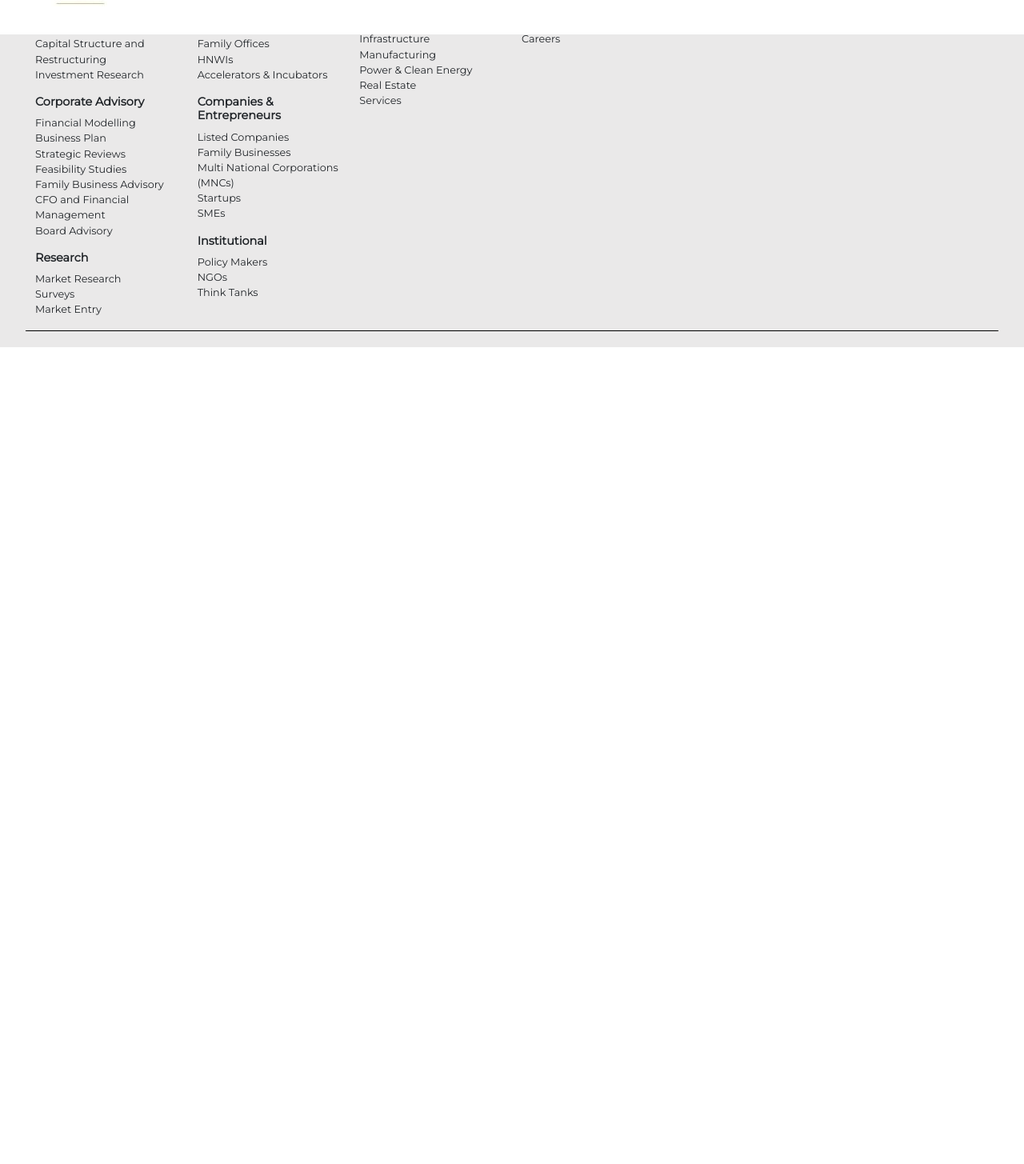
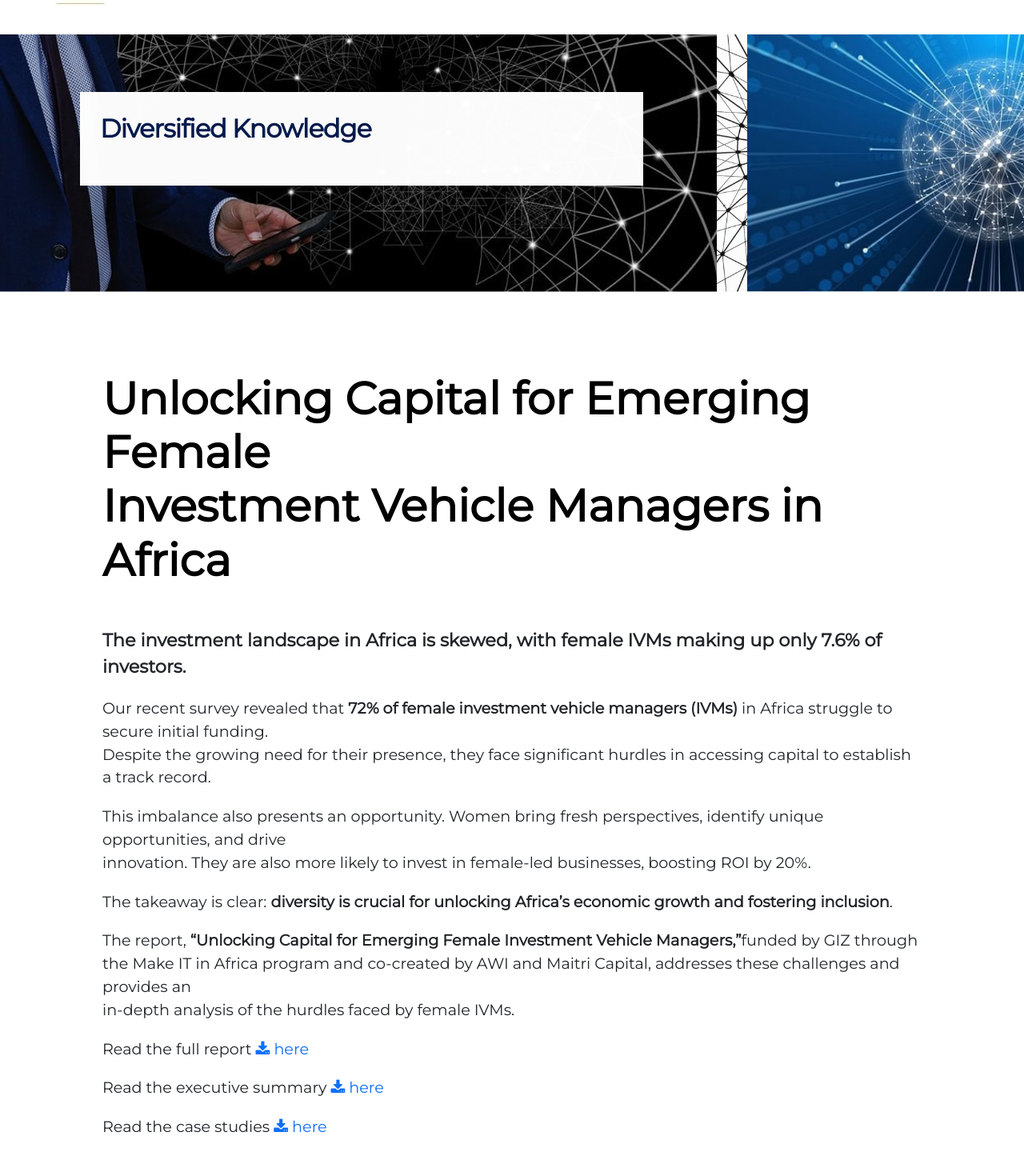
Before and after one commit to ealpha072/maitri_capital, a React (Create React App) app in the folder frontend/: page /knowledge/Unlocking_Capital_for_Emerging_Female_Investment_Vehicle_Managers_in_Africa in a window 1280 px wide. Shown: the part 135-1590 px from the top of the page at 80% size. Before the commit the page ends 800 px from the top, so only its background shows below. Built offline with nearby package versions, Linux system fonts and the light colour scheme; the HTML template or start-up script is replaced by a standard one.

Commit message:
AWI Additions

```diff
--- a/frontend/src/Home.jsx
+++ b/frontend/src/Home.jsx
@@ -16,6 +16,7 @@ import Credentials from './components/Credentials'
 import Casestudy from './components/Casestudy'
 import Clients from './components/Clients'
 import Careers from './components/Careers'
+import AwiComponent from './components/awi'
 
 
 const Home = () => {
@@ -32,7 +33,6 @@ const Home = () => {
 					<Route path='/team' element={ <Team /> } />
 					<Route path='/contact' element={ <Contact /> } />
 					<Route path='/knowledge' element={<Knowledge />} />
-
 					<Route
 						path="/static/media/Understanding_The_Kenyan_Startup_Ecosystem_Report_Final.3189e45751741ced2d0f.pdf"
 						element={ <Navigate to="/knowledge" /> }
@@ -42,6 +42,10 @@ const Home = () => {
 					<Route path='/clients' element={<Clients />} />
 					<Route path='/careers' element={<Careers />} />
 					<Route path='/knowledge/case_studies' element={<Casestudy />} />
+					<Route
+						path='knowledge/Unlocking_Capital_for_Emerging_Female_Investment_Vehicle_Managers_in_Africa'
+						element={<AwiComponent />}
+					/>
 				</Routes>
 				<Footer />
 			</Router>
--- a/frontend/src/components/Knowledge.jsx
+++ b/frontend/src/components/Knowledge.jsx
@@ -9,6 +9,7 @@ import banner_9 from "../assets/banners/banner_9.jpg"
 import banner_10 from "../assets/banners/banner_10.jpg"
 
 //IMAGES
+import image_zero from "../assets/screens/awi_report.png"
 import image_one from "../assets/screens/startups.png"
 import image_two from "../assets/screens/covid.png"
 import image_three from "../assets/screens/covid_kenya_markets.png"
@@ -28,7 +29,6 @@ import document_four from "../assets/knowledge/Maitri Capital's 50 Global Inspir
 import document_nine from "../assets/knowledge/Maitri Capital_Why Investors Choose East Africa_Final.png"
 import document_five from "../assets/knowledge/Maitri Capital_COVID in EA Overview_Final.pdf"
 import document_one from "../assets/knowledge/Understanding_The_Kenyan_Startup_Ecosystem_Report_Final.pdf"
-//import document_one from "../assets/knowledge/Understanding the Kenyan Startup Ecosystem Report.pdf"
 import document_seven from "../assets/knowledge/Maitri Capital_Kenya Labor Force Infographic_Final.png"
 
 const Knowledge = () => {
@@ -36,7 +36,14 @@ const Knowledge = () => {
         document.title = "Maitri Capital - Knowledge"
     })
 
-    const imagesOne = [
+    const initialImages = [
+        {
+            source:image_zero,
+            date:"JULY 2024",
+            heading:"Unlocking Capital for Emerging Female Investment Vehicle Managers in Africa",
+            smallText:"A look at the evolution of the Kenyan Startup Ecosystem",
+            link:"../knowledge/Unlocking_Capital_for_Emerging_Female_Investment_Vehicle_Managers_in_Africa",
+        },
         {
             source:image_one,
             date:"MARCH 2023",
@@ -52,7 +59,11 @@ const Knowledge = () => {
             heading:"State of COVID-19 Vaccination and Africa",
             smallText:"A look at the evolution of the Kenyan Startup Ecosystem",
             link:document_two
-        },
+        }
+    ]
+
+    const imagesOne = [
+
         {
             source:image_five,
             date:"MARCH 2020",
@@ -60,9 +71,6 @@ const Knowledge = () => {
             smallText:"A look at the evolution of the Kenyan Startup Ecosystem",
             link:document_five
         },
-    ]
-
-    const imagesTwo = [
         {
             source:image_eight,
             date:"MARCH 2020",
@@ -77,16 +85,17 @@ const Knowledge = () => {
             smallText:"A look at the evolution of the Kenyan Startup Ecosystem",
             link:document_nine
         },
+    ]
+
+    const imagesTwo = [
+
         {
             source:image_seven,
             date:"MAY 2020",
             heading:"The Kenyan Labor Market Dynamics",
             smallText:"A look at the evolution of the Kenyan Startup Ecosystem",
             link:document_seven
-        }
-    ]
-
-    const imagesThree = [
+        },
         {
             source:image_three,
             date:"MAY 2020",
@@ -101,6 +110,10 @@ const Knowledge = () => {
             smallText:"A look at the evolution of the Kenyan Startup Ecosystem",
             link:document_six
         },
+    ]
+
+    const imagesThree = [
+
         {
             source:image_four,
             date:"DECEMBER 2020",
@@ -119,6 +132,13 @@ const Knowledge = () => {
                 </div>
                 <div className={styles.knowledgeMain}>
                     <div className={styles.dividerDiv}></div>
+                    <div className="row">
+                        {
+                            initialImages.map((image, index) => (
+                                <BuildCard img_details={ image } styles={styles.infoHolder} key={index} />
+                            ))
+                        }
+                    </div>
                     <div className="row">
                         {
                             imagesOne.map((image, index) => (
--- /dev/null
+++ b/frontend/src/components/awi.jsx
@@ -0,0 +1,58 @@
+import { useEffect } from "react";
+
+import styles from "./styles/Knowledge.module.css"
+import styles_awi from "./styles/Awi.module.css"
+
+//BANNER
+import Banner from "./Banner";
+import banner_9 from "../assets/banners/banner_9.jpg"
+import banner_10 from "../assets/banners/banner_10.jpg"
+
+const AwiComponent = () => {
+
+  useEffect(()=>{
+    document.title = "Maitri Capital - Case Studies"
+  })
+
+  const text = "Diversified Knowledge"
+  return (
+    <div className="awi_holder">
+      <Banner backgroundImg={banner_10} extraImg={banner_9}  mainText={text} />
+      <div className={styles_awi.awiHead}>
+        <h3>Unlocking Capital for Emerging Female <br/> Investment Vehicle Managers in Africa</h3>
+
+        <p className={styles_awi.p1}>
+          The investment landscape in Africa is skewed, with female IVMs making up only 7.6% of investors.
+        </p>
+        <p>
+          Our recent survey revealed that <strong>72% of female investment vehicle managers (IVMs)</strong> in Africa struggle to secure initial funding. <br/>
+          Despite the growing need for their presence, they face significant hurdles in accessing capital to establish a track record.
+        </p>
+        <p>
+          This imbalance also presents an opportunity. Women bring fresh perspectives, identify unique opportunities,
+          and drive <br/> innovation. They are also more likely to invest in female-led businesses, boosting ROI by 20%.
+        </p>
+        <p>
+          The takeaway is clear: <strong>diversity is crucial for unlocking Africa’s economic growth and fostering inclusion</strong>.
+        </p>
+        <p>
+          The report,<strong> “Unlocking Capital for Emerging Female Investment Vehicle Managers,”</strong>
+          funded by GIZ through <br/> the Make IT in Africa program and co-created by AWI and Maitri Capital,
+          addresses these challenges and provides an <br/> in-depth analysis of the hurdles faced by female IVMs.
+        </p>
+
+        <p>
+          Read the full report <a href=""> <i className="fa fa-download"></i> here</a>
+        </p>
+        <p>
+          Read the executive summary <a href=""> <i className="fa fa-download"></i> here </a>
+        </p>
+        <p>
+          Read the case studies <a href=""><i className="fa fa-download"></i> here</a>
+        </p>
+      </div>
+    </div>
+  )
+}
+
+export default AwiComponent
--- /dev/null
+++ b/frontend/src/components/styles/Awi.module.css
@@ -0,0 +1,23 @@
+.awiHead{
+    width:80%;
+    margin:100px auto 100px;
+    text-align: left;
+}
+
+.awiHead h3{
+    font-size: 3.5rem;
+    color: #000;
+    font-weight: bold;
+}
+
+p{
+    font-size: 1.2rem;
+    margin-top:20px
+}
+
+.p1{
+    margin-top: 50px;
+    margin-bottom: 20px;
+    font-size:1.4rem ;
+    font-weight: bold;
+}
```
Also changed, not shown: frontend/src/assets/screens/awi_report.png (added).
